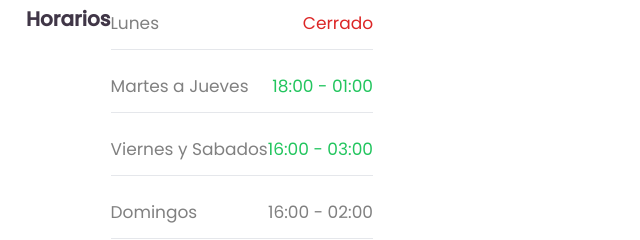
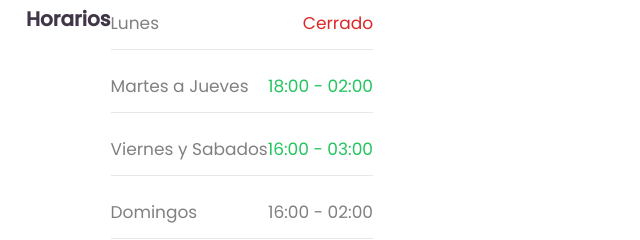
Before and after one commit to Nicoogf/landingpageproject, a website: page index.html in a window 1280 px wide. Shown: the part 10105-10345 px from the top of the page, 149-789 px from the left. Drawn offline with nearby package versions, Linux system fonts and the light colour scheme.

Commit message:
Fix horarios

```diff
--- a/index.html
+++ b/index.html
@@ -960,7 +960,7 @@
                     <div class="flex-1">
                         <div class="flex justify-between items-center border-b pb-[10px]">
                             <div> Martes a Jueves </div>
-                            <div class="text-green-500"> 18:00 - 01:00 </div>
+                            <div class="text-green-500"> 18:00 - 02:00 </div>
                         </div>
 
                     </div>
```
